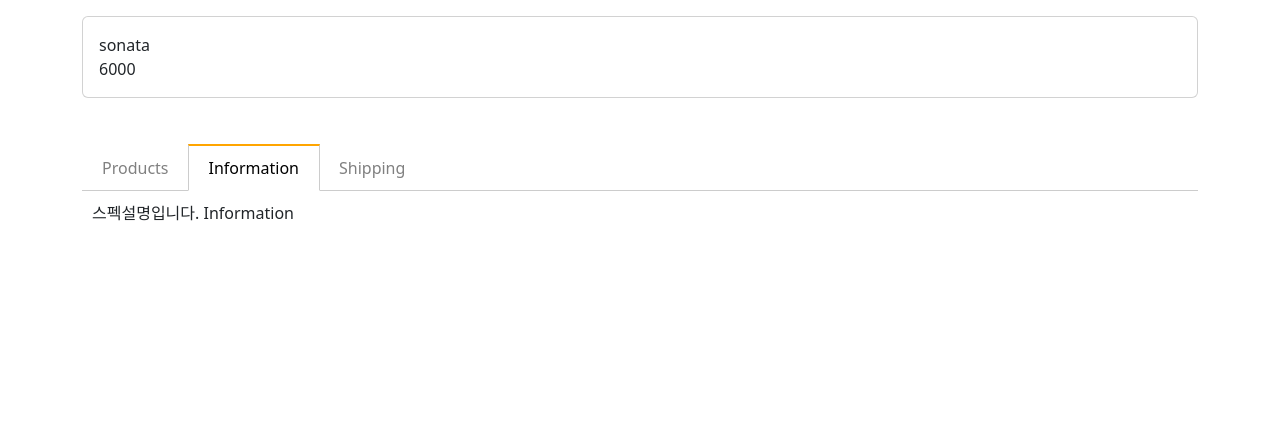
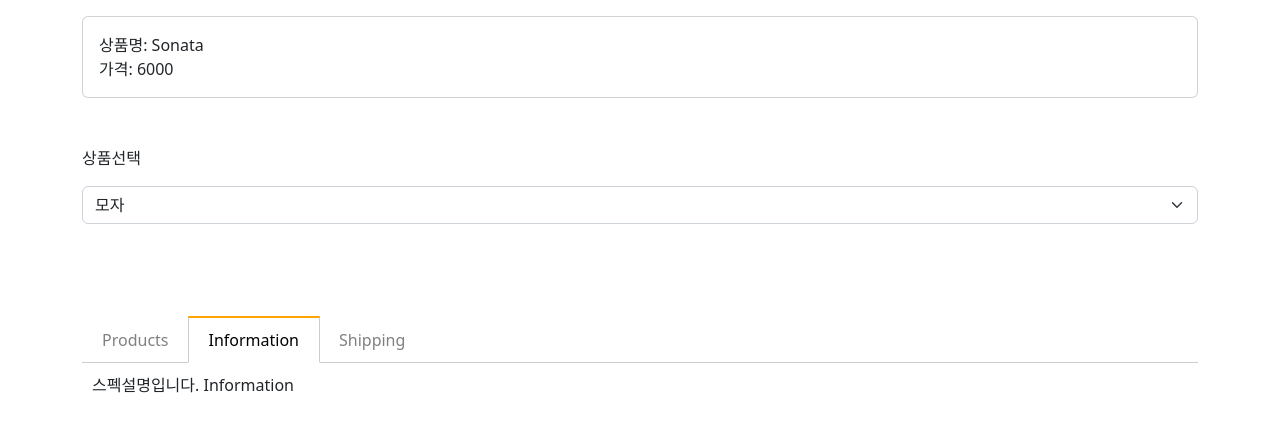
Before and after one commit to jimeekang/Apple-Coding-JS, a plain HTML site: page detail.html in a window 1280 px wide. Drawn offline with nearby package versions, Linux system fonts and the light colour scheme.

Commit message:
select input

```diff
--- a/detail.html
+++ b/detail.html
@@ -72,8 +72,8 @@
 
     <script>
       // array
-      let car = ["sonata", 50000, "white"];
-      car[0] = "avante"; // 교체
+      let car = ["Sonata", 50000, "white"];
+      car[0] = "Avante"; // 교체
       car[3] = "4cycle"; // 추가
       console.log(car);
       console.log(car.sort());
@@ -81,7 +81,7 @@
 
       // object
       let car2 = {
-        name: "sonata",
+        name: "Sonata",
         price: [6000, 30000, 4000],
         color: "white",
       };
@@ -89,8 +89,42 @@
       console.log(car2.name);
       console.log(car2.price);
 
-      document.querySelector(".product").innerHTML = car2.name;
-      document.querySelector(".price").innerHTML = car2.price[0];
+      document.querySelector(".product").innerHTML = `상품명: ${car2.name}`;
+      document.querySelector(".price").innerHTML = `가격: ${car2.price[0]}`;
+    </script>
+
+    <form class="container my-5 form-group">
+      <p>상품선택</p>
+      <select class="form-select mt-2 option-product">
+        <option>모자</option>
+        <option>셔츠</option>
+      </select>
+      <select class="form-select mt-2 option-size">
+        <option>95</option>
+        <option>100</option>
+      </select>
+    </form>
+
+    <script>
+      document.querySelector(".option-size").style.visibility = "hidden";
+      /*
+      document.querySelector(".option-product").addEventListener("click", e => {
+        if (e.target.value == "셔츠") {
+          document.querySelector(".option-size").style.visibility = "visible";
+        } else {
+          document.querySelector(".option-size").style.visibility = "hidden";
+        }
+      });
+      */
+
+      document.querySelector(".option-product").addEventListener("input", e => {
+        let value = e.currentTarget.value; // == this.value
+        if (value == "셔츠") {
+          document.querySelector(".option-size").style.visibility = "visible";
+        } else {
+          document.querySelector(".option-size").style.visibility = "hidden";
+        }
+      });
     </script>
 
     <div class="container mt-5">
```
Also changed, not shown: list.html (+5 -1 lines).
